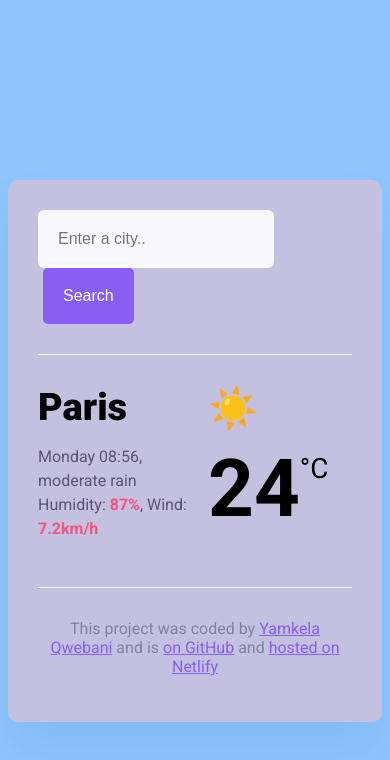
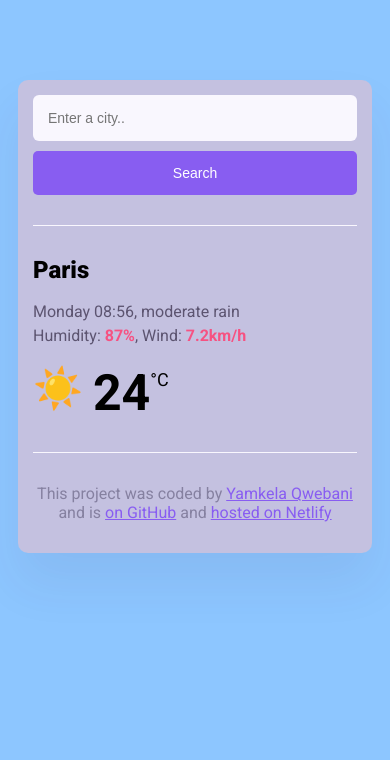
Before and after one commit to YamkelaFada/My-weather-search-hometown, a website built with Parcel: page index.html in a window 390 px wide. Built offline with nearby package versions, Linux system fonts and the light colour scheme.

Commit message:
Added responsiveness on mobile phone

```diff
--- a/src/styles.css
+++ b/src/styles.css
@@ -98,3 +98,69 @@ footer {
 
   color: rgba(39, 33, 66, 0.4);
 }
+
+
+/* ✅ Responsive Design */
+
+@media (max-width: 768px) {
+  .weather-app {
+    margin: 30px 20px;
+    padding: 20px;
+    margin-top: 100px;
+  }
+
+  .search-input {
+    width: 100%;
+    margin-bottom: 10px;
+  }
+
+  .search-button {
+    width: 100%;
+    margin-left: 0;
+  }
+
+  .current-weather {
+    flex-direction: column;
+    align-items: flex-start;
+  }
+
+  .current-city {
+    font-size: 28px;
+  }
+
+  .current-temperature-value {
+    font-size: 60px;
+  }
+
+  .current-temperature-unit {
+    font-size: 20px;
+    top: -28px;
+  }
+}
+
+@media (max-width: 480px) {
+  .weather-app {
+    padding: 15px;
+    margin: 20px 10px;
+    margin-top: 80px;
+  }
+
+  .current-city {
+    font-size: 24px;
+  }
+
+  .current-temperature-value {
+    font-size: 50px;
+  }
+
+  .current-temperature-unit {
+    font-size: 18px;
+    top: -24px;
+  }
+
+  .search-button,
+  .search-input {
+    padding: 15px;
+    font-size: 14px;
+  }
+}
```
